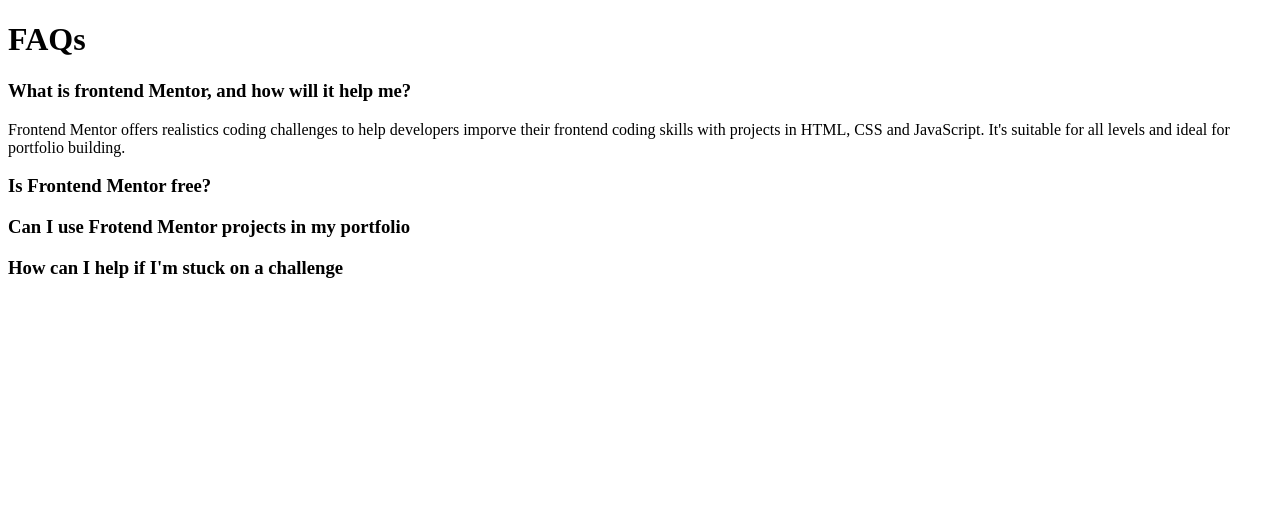
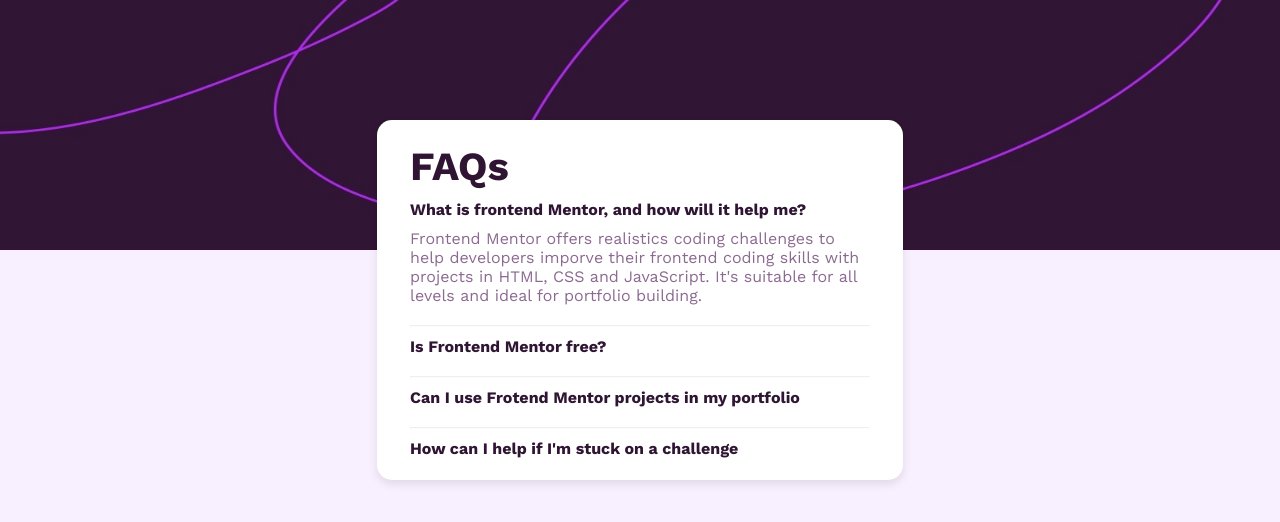
Before and after one commit to Joao-Pedro-Matias/WEB-Joao_Matias, a plain HTML site: page Exercicíos/Exercicio4_FAQs/EX4_FAQs.html in a window 1280 px wide. Drawn offline with nearby package versions, Linux system fonts and the light colour scheme.

Commit message:
EX4_FAQ2

```diff
--- a/Exercicíos/Exercicio4_FAQs/EX4.css
+++ b/Exercicíos/Exercicio4_FAQs/EX4.css
@@ -0,0 +1,64 @@
+body {
+    background-color: hsl(275, 100%, 97%);
+    background-image: url(/Exercicíos/Exercicio4_FAQs/Images/fundo.jpg);
+    background-repeat: no-repeat;
+    background-size: 100% 250px;
+
+}
+
+.card {
+    padding: 1%;
+    width: 500px;
+    background-color: hsl(0, 0%, 100%);
+    box-shadow: 0 4px 10px #0000001a;
+    border-radius: 15px;
+    margin: 120px auto;
+}
+
+hr {
+    opacity: 15%;
+    background-color: hsl(292, 16%, 49%);
+    margin: 20px 20px auto 20px;
+
+}
+
+h1 {
+    font-size: 40px;
+    color:hsl(292, 42%, 14%);
+    margin: 10px 20px 10px 20px;
+
+    font-family: "Work Sans", sans-serif;
+    font-optical-sizing: auto;
+    font-weight: 700;
+    font-style: normal;
+
+}
+
+h3 {
+    font-size: 16px;
+    color:hsl(292, 42%, 14%);
+    margin: 10px 20px 10px 20px;
+
+    font-family: "Work Sans", sans-serif;
+    font-optical-sizing: auto;
+    font-weight: 600;
+    font-style: normal;
+
+}
+.normal_text {
+    font-size: 16px;
+    color:hsl(292, 16%, 49%);
+    margin: 10px 20px 10px 20px;
+
+    font-family: "Work Sans", sans-serif;
+    font-optical-sizing: auto;
+    font-weight: 400;
+    font-style: normal;
+}
+
+.work-sans{
+    font-family: "Work Sans", sans-serif;
+    font-optical-sizing: auto;
+    font-weight: 400;
+    font-style: normal;
+  }
--- a/Exercicíos/Exercicio4_FAQs/EX4_FAQs.html
+++ b/Exercicíos/Exercicio4_FAQs/EX4_FAQs.html
@@ -1,38 +1,49 @@
 <!DOCTYPE html>
 <html lang="en">
+
 <head>
     <meta charset="UTF-8">
     <meta name="viewport" content="width=device-width, initial-scale=1.0">
-    <title>Document</title>
+    <title>FAQs</title>
 
     <link rel="stylesheet" href="EX4.css">
+
+    <link rel="preconnect" href="https://fonts.googleapis.com">
+    <link rel="preconnect" href="https://fonts.gstatic.com" crossorigin>
+    <link href="https://fonts.googleapis.com/css2?family=Work+Sans:ital,wght@0,100..900;1,100..900&display=swap"
+        rel="stylesheet">
 </head>
+
 <body>
-    <div>
+    <div class="card">
         <header>
-            <picture></picture>
-            <h1>FAQs</h1>
+            <h1><b>FAQs</b></h1>
         </header>
 
         <section>
-            <h3>What is frontend Mentor, and how will it help me?</h3>
-            <div>Frontend Mentor offers realistics coding challenges to help developers imporve their frontend coding
-                skills with projects in HTML, CSS and JavaScript. It's suitable for all levels and ideal for portfolio building.
+            <h3><b>What is frontend Mentor, and how will it help me?</b></h3>
+            <div class="normal_text">Frontend Mentor offers realistics coding challenges to help developers imporve
+                their frontend coding
+                skills with projects in HTML, CSS and JavaScript. It's suitable for all levels and ideal for portfolio
+                building.
             </div>
+            <hr>
         </section>
 
         <section>
-            <h3>Is Frontend Mentor free?</h3>
+            <h3><b>Is Frontend Mentor free?</b></h3>
             <picture></picture>
+            <hr>
         </section>
 
         <section>
-            <h3>Can I use Frotend Mentor projects in my portfolio</h3>
+            <h3><b>Can I use Frotend Mentor projects in my portfolio</b></h3>
             <picture></picture>
+            <hr>
         </section>
 
         <section>
-            <h3>How can I help if I'm stuck on a challenge</h3>
+            <h3><b>How can I help if I'm stuck on a challenge</b></h3>
             <picture></picture>
         </section>
 
@@ -41,4 +52,5 @@
     </div>
 
 </body>
+
 </html>
```
Also changed, not shown: Testes/Teste5.html (added, +25 -0 lines), Exercicíos/Exercicio4_FAQs/Images/fundo.jpg (added).
